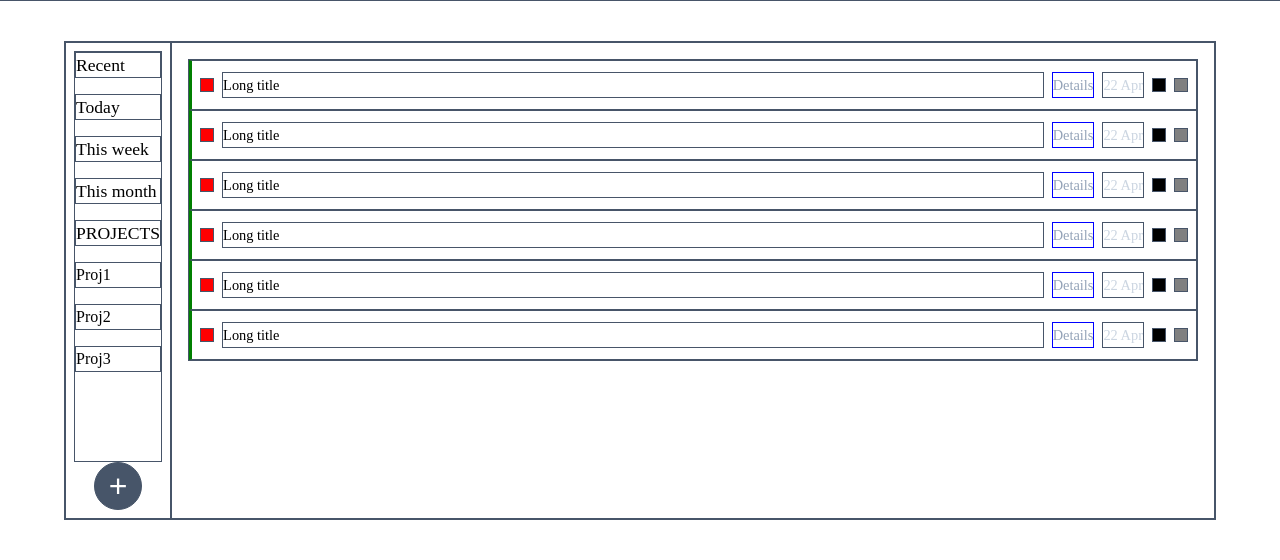
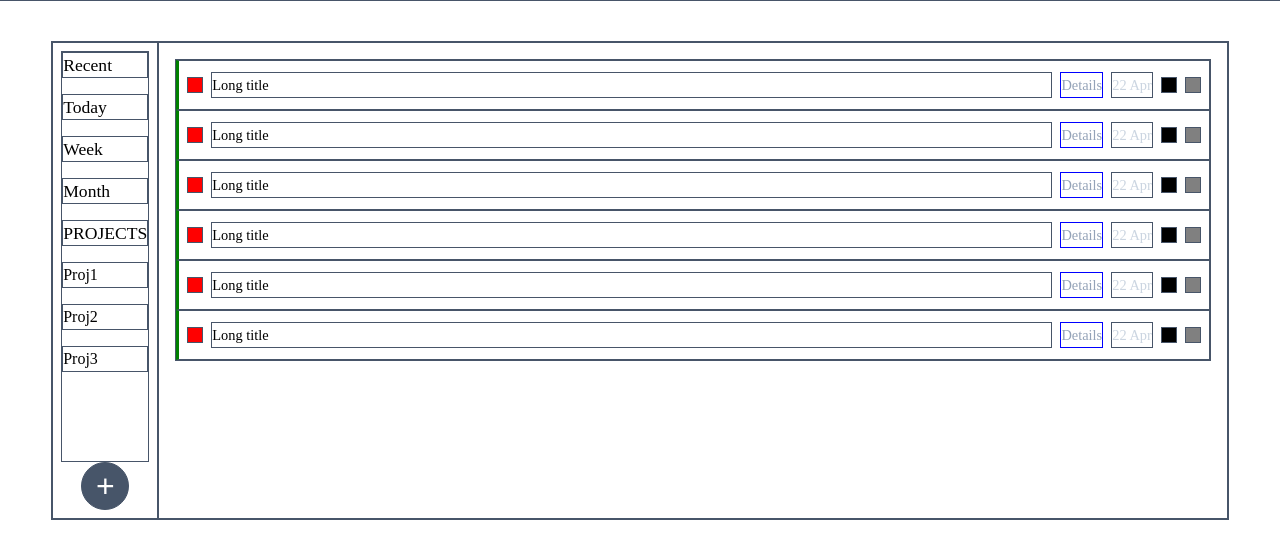
Before and after one commit to giovanniPepi/toDo, a website built with webpack: page src/index.html in a window 1280 px wide. Shown: the part 75-635 px from the top of the page. Built offline with nearby package versions, Linux system fonts and the light colour scheme; a web font is replaced by a local one.

Commit message:
Update mini box sizings

```diff
--- a/src/index.html
+++ b/src/index.html
@@ -15,8 +15,8 @@
         <ul class="menuTime">
           <li>Recent</li>
           <li>Today</li>
-          <li>This week</li>
-          <li>This month</li>
+          <li>Week</li>
+          <li>Month</li>
           <li>PROJECTS</li>
           <li class="subProj">Proj1</li>
           <li class="subProj">Proj2</li>
--- a/src/style.css
+++ b/src/style.css
@@ -23,6 +23,7 @@
   --listMargin: .5rem;
   --fontHighlight: 1.1rem;
   --fontTask: .9rem;
+  --miniBoxSizing: clamp(8px, 1.7vw, 14px);
   font-family: 'Argentum Novus';
   font-weight: normal;
 }
@@ -53,7 +54,7 @@ body {
 .container{
   grid-column: 1/4;
   grid-row: 2/3;
-  margin: 5vh 5vw 5vh 5vw;
+  margin: 5vh 4vw 5vh 4vw;
   display: grid;
   grid-template-columns: 1fr 20fr;
   grid-template-rows: 1fr;
@@ -117,8 +118,8 @@ body {
   font-size: var(--fontTask);
 }
 .listCheck {
-  height: 12px;
-  width: 12px;
+  height: var(--miniBoxSizing);
+  width: var(--miniBoxSizing);
   margin-left: var(--listMargin);
   background: red;
 }
@@ -135,13 +136,13 @@ body {
   text-align: center;
 }
 .listEdit {
-  height: 12px;
-  width: 12px;
+  height: var(--miniBoxSizing);
+  width: var(--miniBoxSizing);
   background: black;
 }
 .listRemove {
-  height: 12px;
-  width: 12px;
+  height: var(--miniBoxSizing);
+  width: var(--miniBoxSizing);
   background: grey;
   margin-right: var(--listMargin);
 }
```
